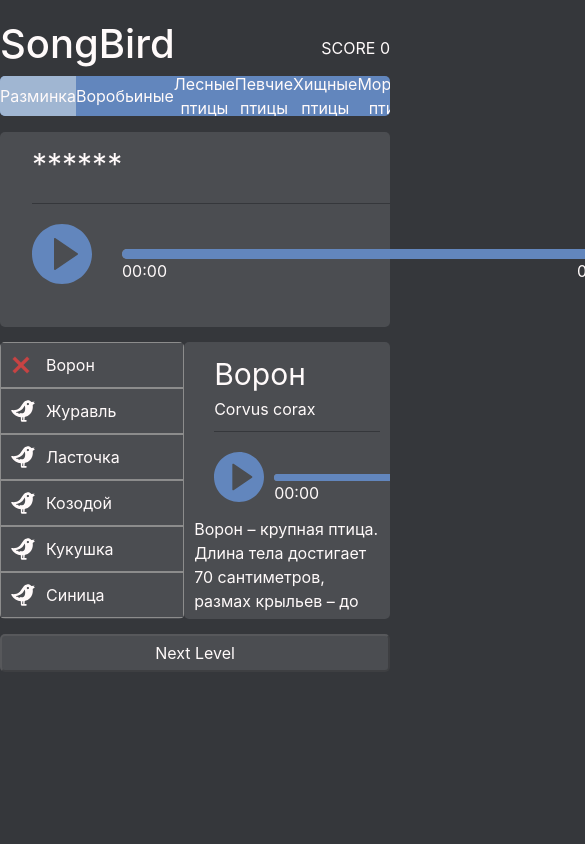
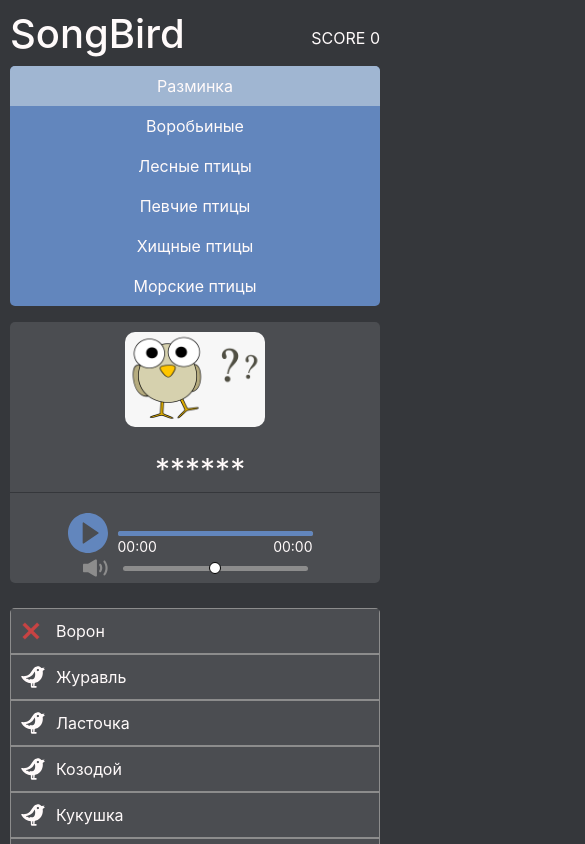
Before and after one commit to Maxvvellh0use/songbird, a React (Create React App) app: page / in a window 390 px wide. Both pictures are taken after a click on the item "Ворон". Shown: the top 844 px of the page, 585 px wide, since content can reach past the window. Built offline with nearby package versions, Linux system fonts and the light colour scheme; no server answers.

Commit message:
feat: add responsive layout

```diff
--- a/src/components/AnswerOptionsBlock/answer-options-block.scss
+++ b/src/components/AnswerOptionsBlock/answer-options-block.scss
@@ -8,6 +8,9 @@
   border-radius: 5px;
   background: $color-main-blocks;
   overflow: hidden;
+  @media (max-width: 1160px) {
+    width: 100%;
+  }
 }
 
 .answers_list {
--- a/src/components/CurrentBirdBlock/AudioPlayerBird.tsx
+++ b/src/components/CurrentBirdBlock/AudioPlayerBird.tsx
@@ -104,6 +104,7 @@ const AudioPlayerBird: React.FunctionComponent<AudioProps> = ({targetId, thumb,
     })
     return (
         <div className={'audio_player_container' + thumb.container}>
+            <div className='button_play_and_time_bar_container'>
                 <img onClick={playAudio}
                      data-target={targetId}
                      className={'play_pause_button' + thumb.button}
@@ -117,6 +118,7 @@ const AudioPlayerBird: React.FunctionComponent<AudioProps> = ({targetId, thumb,
                     <div className='time'>
                         <p className='start_time'>00:{startTime < 10 ? '0' + startTime : startTime}</p>
                         <p className='full_time'>{fullTimeState}</p>
+                    </div>
                 </div>
             </div>
             <div className='audio_player__volume'>
--- a/src/components/CurrentBirdBlock/current-bird.scss
+++ b/src/components/CurrentBirdBlock/current-bird.scss
@@ -10,6 +10,10 @@
   max-height: 250px;
   border-radius: 5px;
   background: $color-main-blocks;
+  @media (max-width: 768px) {
+    flex-direction: column;
+    max-height: 450px;
+  }
 }
 
 .current_bird_name {
@@ -18,6 +22,9 @@
   font-size: 30px;
   margin-top: 10px;
   white-space: pre;
+  @media (max-width: 768px) {
+    margin: auto;
+  }
 }
 
 .image_bird {
@@ -26,16 +33,45 @@
   margin: 10px;
   object-fit: cover;
   border-radius: 10px;
+  @media (max-width: 768px) {
+    margin: 10px 0 0;
+  }
+  @media (max-width: 468px) {
+    margin: 10px 0 0;
+    width: 140px;
+    max-height: 95px;
+  }
 }
 
 .image_bird_container {
   width: 250px;
   height: 195px;
   overflow: hidden;
+  @media (max-width: 768px) {
+    margin: auto;
+  }
+  @media (max-width: 468px) {
+    width: 140px;
+    max-height: 125px;
+  }
 }
 
 .name_and_audio {
   margin-left: 2rem;
+  @media (max-width: 1020px) {
+    margin-left: 10px;
+  }
+  @media (max-width: 768px) {
+    margin-left: 0;
+    text-align: center;
+  }
+}
+
+.button_play_and_time_bar_container {
+  @extend %flex_row_space-between;
+  @media (max-width: 768px) {
+    justify-content: center;
+  }
 }
 
 .audio_block {
@@ -48,6 +84,10 @@
   &:hover {
     cursor: pointer;
   }
+  @media (max-width: 1020px) {
+    width: 40px;
+    text-align: center;
+  }
 }
 
 .audio_player_container {
@@ -55,6 +95,9 @@
   padding-top: 20px;
   border-top: 1px solid $color-body;
   justify-content: left;
+  @media (max-width: 1020px) {
+    flex-direction: column;
+  }
 }
 
 
@@ -62,6 +105,11 @@
 .time {
   @extend %flex_row_space-between;
   height: 15px;
+  @media (max-width: 1020px) {
+   font-size: 14px;
+    margin-right: 10px;
+  }
+
 }
 
 .audio_player__volume {
@@ -76,6 +124,9 @@
 
 .volume_icon {
   width: 40px;
+  @media (max-width: 1020px) {
+    width: 30px;
+  }
 }
 
 
@@ -85,6 +136,9 @@
   margin-top: 15px;
   align-self: center;
   margin-left: 30px;
+  @media (max-width: 1020px) {
+    margin-left: 10px;
+  }
 }
 
 .timebar {
@@ -92,6 +146,15 @@
   height: 10px;
   border-radius: 5px;
   background: $color-answer-options-hover;
+  @media (max-width: 1020px) {
+    width: 70vw;
+    height: 5px;
+    border-radius: 3px;
+    margin-right: 10px;
+  }
+  @media (max-width: 420px) {
+    width: 50vw;
+  }
 }
 
 .timebar_background {
@@ -99,6 +162,10 @@
   height: 10px;
   border-radius: 5px;
   z-index: 2;
+  @media (max-width: 1020px) {
+    height: 5px;
+    border-radius: 3px;
+  }
 }
 
 .volume_icon_thumb {
--- a/src/components/DescriptionBirdBlock/DescriptionBirdBlock.tsx
+++ b/src/components/DescriptionBirdBlock/DescriptionBirdBlock.tsx
@@ -68,7 +68,9 @@ const DescriptionBirdBlock: React.FunctionComponent<DescriptionProps> = ({select
                     <div className='audio_block'>
                         <p className='bird_name'>{selectBird.name}</p>
                         <span className='bird_species'>{selectBird.species}</span>
-                        <AudioPlayerBird targetId={'descriptionBlock'} thumb={thumbClasses}/>
+                        <div className='audio_description'>
+                            <AudioPlayerBird targetId={'descriptionBlock'} thumb={thumbClasses}/>
+                        </div>
                     </div>
                 </div>
                 <p className='description__bird_description'>{selectBird.description}</p>
--- a/src/components/DescriptionBirdBlock/description_bird.scss
+++ b/src/components/DescriptionBirdBlock/description_bird.scss
@@ -7,26 +7,34 @@
   margin-top: 15px;
   border-radius: 5px;
   background: $color-main-blocks;
-  text-align: left;
   padding: 10px;
   color: snow;
   overflow: hidden;
   text-overflow: ellipsis;
-}
-
-.description_default {
-
+  @media (max-width: 1160px) {
+    display: flex;
+    justify-content: center;
+    width: 100%;
+    height: 100%;
+  }
 }
 
 .image_and_audio {
   @extend %flex_row_space-between;
   justify-content: left;
+  @media (max-width: 768px) {
+    flex-direction: column;
+    justify-content: center;
+  }
 }
 
 .image_container {
   max-width: 200px;
   max-height: 155px;
   overflow: hidden;
+  @media (max-width: 768px) {
+    margin: auto;
+  }
 }
 
 .bird_image {
@@ -50,6 +58,9 @@
   margin-bottom: 0;
   font-size: 30px;
   margin-left: 20px;
+  @media (max-width: 768px) {
+    margin-left: 0;
+  }
 }
 
 .bird_species {
@@ -57,6 +68,9 @@
   width: 100%;
   margin-left: 20px;
   padding-bottom: 10px;
+  @media (max-width: 768px) {
+    margin-left: 0;
+  }
 }
 
 .description__bird_description {
@@ -64,17 +78,33 @@
   max-height: 96px;
 }
 
+.audio_block {
+  @media (max-width: 768px) {
+    margin: auto;
+  }
+}
+
 .container_thumb {
   margin-left: 20px;
+  @media (max-width: 768px) {
+    width: 100%;
+    margin: 0;
+  }
 }
 
 .button_thumb {
   width: 50px;
+  @media (max-width: 268px) {
+    width: 30px;
+  }
 }
 
 .timeBar_thumb {
   width: 170px;
   height: 7px;
+  @media (max-width: 268px) {
+    width: 40vw;
+  }
 }
 
 .timeBar_container {
--- a/src/components/Header/Header.tsx
+++ b/src/components/Header/Header.tsx
@@ -15,7 +15,7 @@ const Header: React.FunctionComponent<SystemState> = ({categoryBird, selectBird,
             <div className="wrapper wrapper_header">
                 <div className="title_and_score">
                     <div className="title">
-                        <h1>SongBird</h1>
+                        <h1 className='main_title'>SongBird</h1>
                     </div>
                     <div className="score">
                         <span className="score__score_counter">SCORE {totalScore}</span>
--- a/src/components/Header/header.scss
+++ b/src/components/Header/header.scss
@@ -6,6 +6,21 @@
   color: snow;
   align-items: center;
   margin-top: 20px;
+  @media (max-width: 768px) {
+    margin-top: 10px;
+  }
+}
+
+.main_title {
+  @media (max-width: 368px) {
+    font-size: 30px;
+  }
+}
+
+.score__score_counter {
+  @media (max-width: 368px) {
+    font-size: 13px;
+  }
 }
 
 .navigation_birds__list {
@@ -17,6 +32,10 @@
   background: $color-birds-list;
   color: snow;
   border-radius: 5px;
+  @media (max-width: 768px) {
+    flex-direction: column;
+    height: 100%;
+  }
 }
 
 .bird_list_item {
@@ -24,6 +43,9 @@
   @extend %my-transition;
   width: 190px;
   height: 40px;
+  @media (max-width: 768px) {
+    width: 100%;
+  }
 }
 
 .bird_list_item__active {
--- a/src/style/index.scss
+++ b/src/style/index.scss
@@ -24,10 +24,16 @@ code {
 .wrapper {
   margin: auto;
   max-width: $width-wrapper;
+  @media (max-width: 1160px) {
+    margin: 10px;
+  }
 }
 
 .wrapper_functional_block {
   display: flex;
   flex-direction: row;
   justify-content: space-between;
+  @media (max-width: 1160px) {
+    flex-direction: column;
+  }
 }
```
Lines whose indentation alone changed are shown as unchanged.
